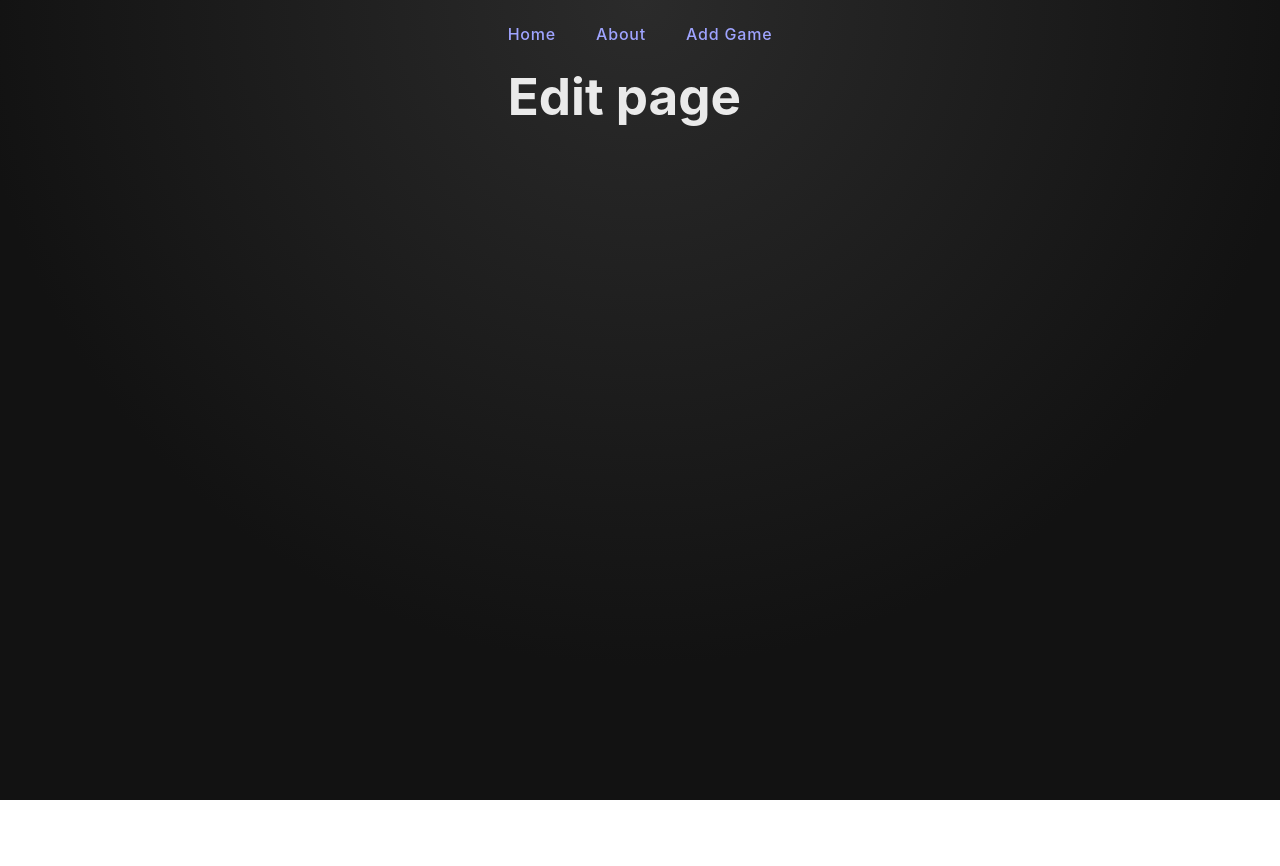
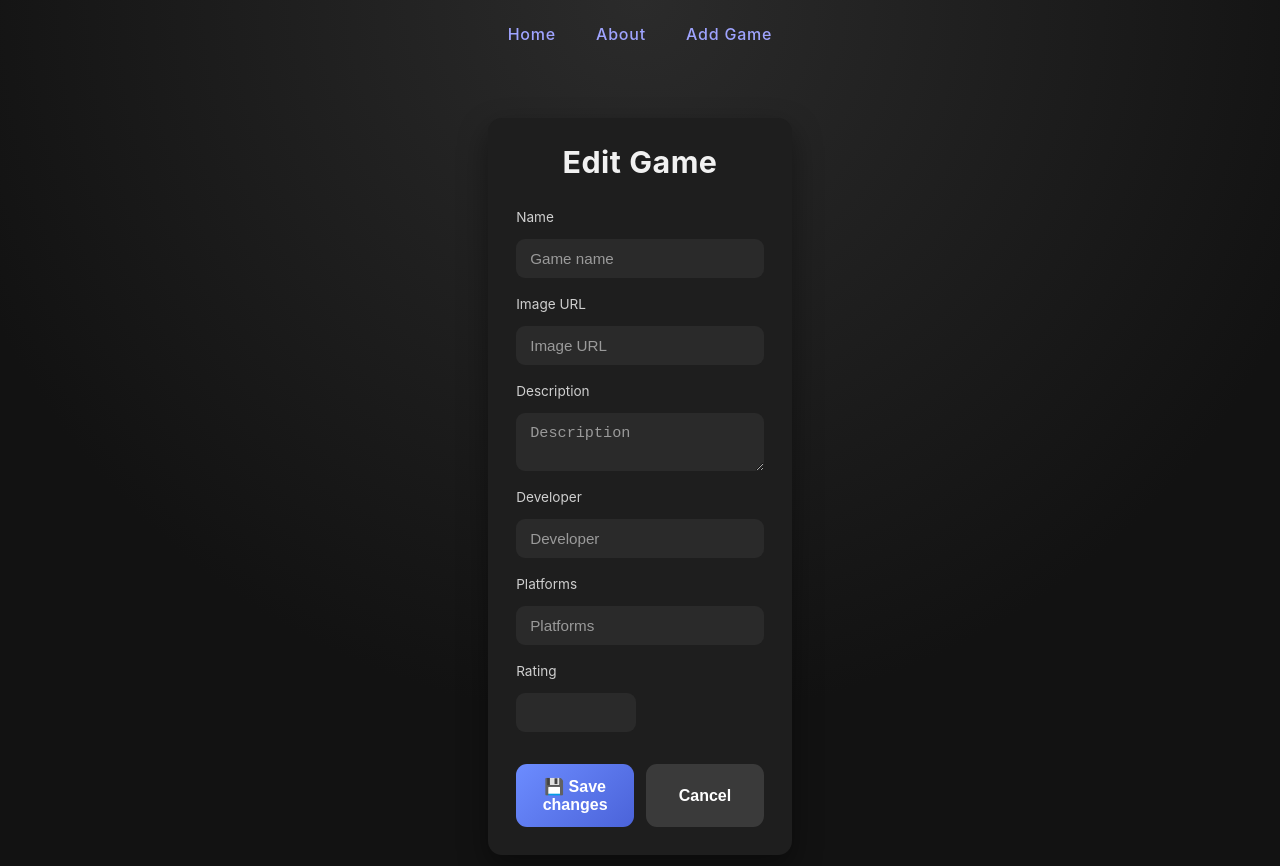
Before and after one commit to Jimix91/arkadia-game-react, a React (Vite) app: page /games/1/edit in a window 1280 px wide. Shown: the top 866 px of the page. Before the commit the page ends 800 px from the top, so only its background shows below. Built offline with nearby package versions, Linux system fonts and the light colour scheme; no server answers.

Commit message:
Edit functionality added

```diff
--- /dev/null
+++ b/src/CSS/EditGame.css
@@ -0,0 +1,102 @@
+/* CONTENEDOR PRINCIPAL */
+.edit-game {
+  max-width: 520px;
+  margin: 50px auto;
+  padding: 28px;
+  background: #1e1e1e;
+  border-radius: 14px;
+  box-shadow: 0 12px 30px rgba(0, 0, 0, 0.4);
+  color: #f1f1f1;
+}
+
+/* TÍTULO */
+.edit-game-title {
+  text-align: center;
+  margin-bottom: 26px;
+  font-size: 1.9rem;
+  font-weight: 700;
+  letter-spacing: 0.5px;
+}
+
+/* FORMULARIO */
+.edit-game-form {
+  display: flex;
+  flex-direction: column;
+  gap: 14px;
+}
+
+/* LABELS */
+.edit-form-label {
+  font-size: 0.85rem;
+  color: #cfcfcf;
+  margin-top: 4px;
+}
+
+/* INPUTS */
+.edit-form-input {
+  padding: 11px 14px;
+  border-radius: 9px;
+  border: none;
+  outline: none;
+  font-size: 0.95rem;
+  background-color: #2a2a2a;
+  color: #ffffff;
+}
+
+.edit-form-input::placeholder {
+  color: #9a9a9a;
+}
+
+.edit-form-input:focus {
+  box-shadow: 0 0 0 2px #6c8cff;
+  background-color: #262626;
+}
+
+/* INPUT NUMBER */
+.edit-form-input[type="number"] {
+  width: 120px;
+}
+
+/* ACCIONES */
+.edit-game-actions {
+  display: flex;
+  gap: 12px;
+  margin-top: 18px;
+}
+
+/* BOTÓN GUARDAR */
+.edit-form-button {
+  flex: 1;
+  padding: 13px;
+  background: linear-gradient(135deg, #6c8cff, #4b63d9);
+  color: white;
+  font-size: 1rem;
+  font-weight: 600;
+  border: none;
+  border-radius: 11px;
+  cursor: pointer;
+  transition: transform 0.15s ease, box-shadow 0.15s ease,
+    background 0.2s ease;
+}
+
+.edit-form-button:hover {
+  transform: translateY(-2px);
+  box-shadow: 0 8px 18px rgba(108, 140, 255, 0.4);
+}
+
+/* BOTÓN CANCELAR */
+.edit-form-button.cancel {
+  background: #3a3a3a;
+}
+
+.edit-form-button.cancel:hover {
+  box-shadow: 0 8px 18px rgba(0, 0, 0, 0.35);
+}
+
+/* RESPONSIVE */
+@media (max-width: 600px) {
+  .edit-game {
+    margin: 20px;
+    padding: 22px;
+  }
+}
--- a/src/components/EditGame.jsx
+++ b/src/components/EditGame.jsx
@@ -1,28 +1,127 @@
 import axios from "axios";
-import { useState } from "react";
-import { useNavigate } from "react-router-dom";
+import { useState, useEffect } from "react";
+import { useNavigate, useParams } from "react-router-dom";
 import { MainURL } from "../config/api";
-import "../CSS/CreateGame.css";
-
-
+import "../CSS/EditGame.css";
 
 function EditGame() {
+  const { gameID } = useParams();
+  const navigate = useNavigate();
 
-   const [name, setName] = useState("");
+  const [name, setName] = useState("");
   const [image, setImage] = useState("");
   const [description, setDescription] = useState("");
   const [developer, setDeveloper] = useState("");
   const [platforms, setPlatforms] = useState("");
   const [averageRating, setAverageRating] = useState("");
 
-  const navigate = useNavigate();
+  // Cargar datos actuales del juego
+  useEffect(() => {
+    axios
+      .get(`${MainURL}/games/${gameID}.json`)
+      .then((response) => {
+        const game = response.data;
+        setName(game.name || "");
+        setImage(game.image || "");
+        setDescription(game.description || "");
+        setDeveloper(game.developer || "");
+        setPlatforms(game.platforms || "");
+        setAverageRating(game.averageRating || "");
+      })
+      .catch((err) => console.error(err));
+  }, [gameID]);
 
+  // Guardar cambios (PATCH)
+  const handleSubmit = (e) => {
+    e.preventDefault();
+
+    axios
+      .patch(`${MainURL}/games/${gameID}.json`, {
+        name,
+        image,
+        description,
+        developer,
+        platforms,
+        averageRating,
+      })
+      .then(() => {
+        navigate(`/games/${gameID}`);
+      })
+      .catch((err) => console.error(err));
+  };
 
   return (
-    <>
-      <h1>Edit page</h1>
-    </>
-  )
+    <div className="edit-game">
+      <h1 className="edit-game-title">Edit Game</h1>
+
+      <form className="edit-game-form" onSubmit={handleSubmit}>
+        <label className="edit-form-label">Name</label>
+        <input
+          className="edit-form-input"
+          value={name}
+          onChange={(e) => setName(e.target.value)}
+          placeholder="Game name"
+        />
+
+        <label className="edit-form-label">Image URL</label>
+        <input
+          className="edit-form-input"
+          value={image}
+          onChange={(e) => setImage(e.target.value)}
+          placeholder="Image URL"
+        />
+
+        <label className="edit-form-label">Description</label>
+        <textarea
+          className="edit-form-input"
+          value={description}
+          onChange={(e) => setDescription(e.target.value)}
+          placeholder="Description"
+        />
+
+        <label className="edit-form-label">Developer</label>
+        <input
+          className="edit-form-input"
+          value={developer}
+          onChange={(e) => setDeveloper(e.target.value)}
+          placeholder="Developer"
+        />
+
+        <label className="edit-form-label">Platforms</label>
+        <input
+          className="edit-form-input"
+          value={platforms}
+          onChange={(e) => setPlatforms(e.target.value)}
+          placeholder="Platforms"
+        />
+
+        <label className="edit-form-label">Rating</label>
+        <input
+          className="edit-form-input"
+          type="number"
+          min="0"
+          max="5"
+          step="0.1"
+          value={averageRating}
+          onChange={(e) => setAverageRating(e.target.value)}
+        />
+
+        <div className="edit-game-actions">
+          <button className="edit-form-button" type="submit">
+            💾 Save changes
+          </button>
+
+          <button
+            className="edit-form-button cancel"
+            type="button"
+            onClick={() => navigate(-1)}
+          >
+            Cancel
+          </button>
+        </div>
+      </form>
+    </div>
+  );
 }
 
-export default EditGame
+export default EditGame;
```
